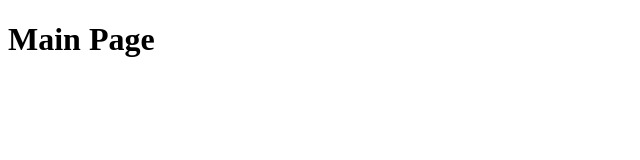
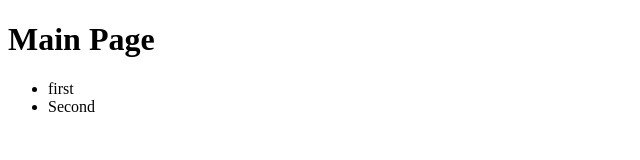
Before and after one commit to sungyun0701/Hwang, a plain HTML site: page index.html in a window 1280 px wide. Shown: the full height of the page, 0-640 px from the left. Drawn offline with Linux system fonts and the light colour scheme.

Commit message:
ul tag 추가

```diff
--- a/index.html
+++ b/index.html
@@ -8,5 +8,9 @@
 </head>
 <body>
     <h1>Main Page</h1>
+    <ul>
+        <li>first</li>
+        <li>Second</li>
+    </ul>
 </body>
 </html>
```
